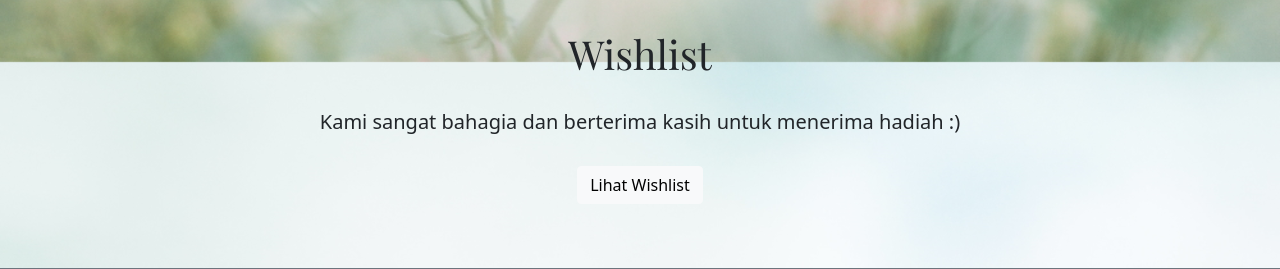
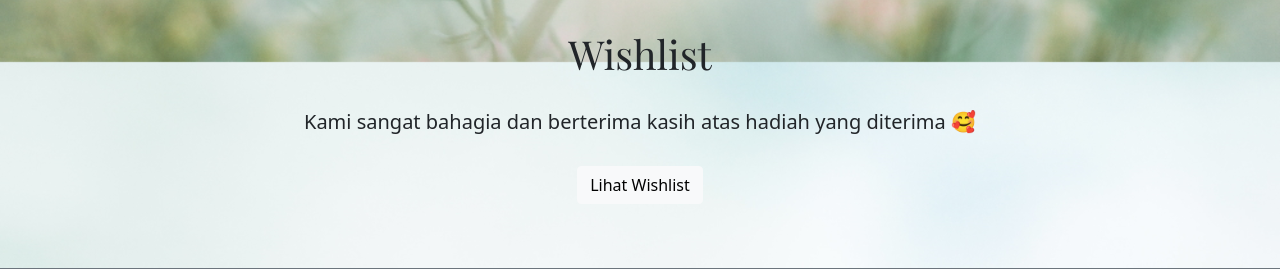
Before and after one commit to wizardh/weddingku, a CodeIgniter 4 app: template app/Views/invitation.php in a window 1280 px wide. Shown: the part 3778-4047 px from the top of the page. Run offline with PHP 8.4 and a stand-in for CodeIgniter, Linux system fonts and the light colour scheme; the template is opened without the code that fills it, so the values that code supplies are empty; some libraries are stand-ins or nearby versions; some web fonts are replaced.

Commit message:
sedikit benerin front

```diff
--- a/app/Views/invitation.php
+++ b/app/Views/invitation.php
@@ -234,7 +234,7 @@
 <!-- WISHLIST -->
 <div class="container px-4 py-4 text-center" id="wishlist">
     <h1 class="py-4" style="font-family: 'Playfair Display', serif;">Wishlist</h1>
-    <h4 class="lead">Kami sangat bahagia dan berterima kasih untuk menerima hadiah :)</h4>
+    <h4 class="lead">Kami sangat bahagia dan berterima kasih atas hadiah yang diterima 🥰</h4>
     <p class="py-4">
     <button class="btn btn-light" type="button" data-bs-toggle="collapse" data-bs-target="#collapseExample" aria-expanded="false" aria-controls="collapseExample">
         Lihat Wishlist
@@ -245,6 +245,7 @@
             <div class="card-body">
                 <div class="row">
                     <div class="col-md-6 mx-auto">
+                        BCA - Niken Paramita <br> 342 333 8012
                         <a class="image-link" data-bs-toggle="modal" data-src="<?= base_url('assets/images/QRku_Niken.JPG'); ?>" title="QR BCA Niken">
                         <img class="rounded img-fluid" src="<?= base_url('assets/images/QRku_Niken.JPG'); ?>" aria-label="Wishlist" focusable="true">
                         </a>
```
